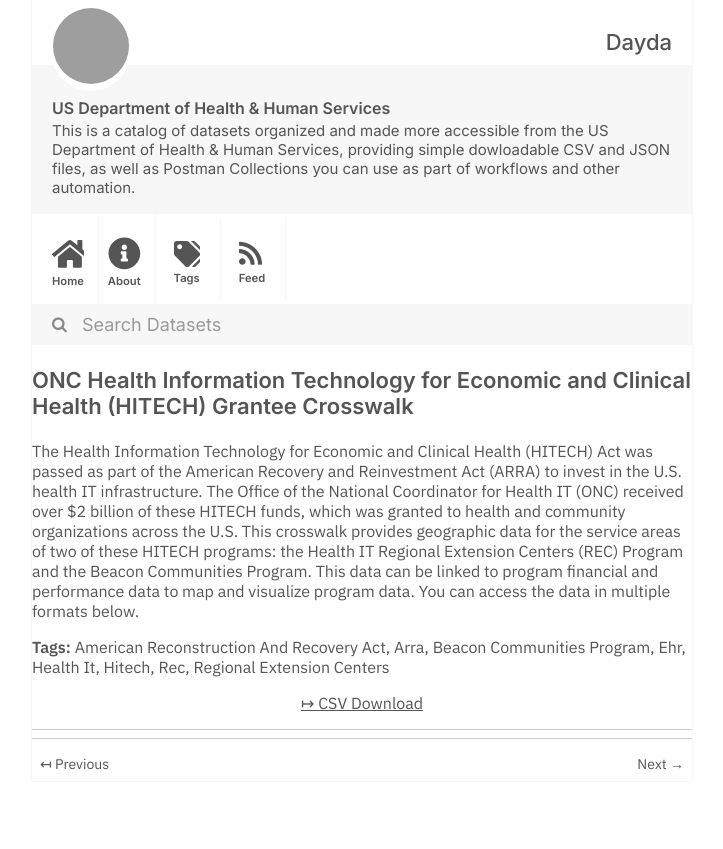
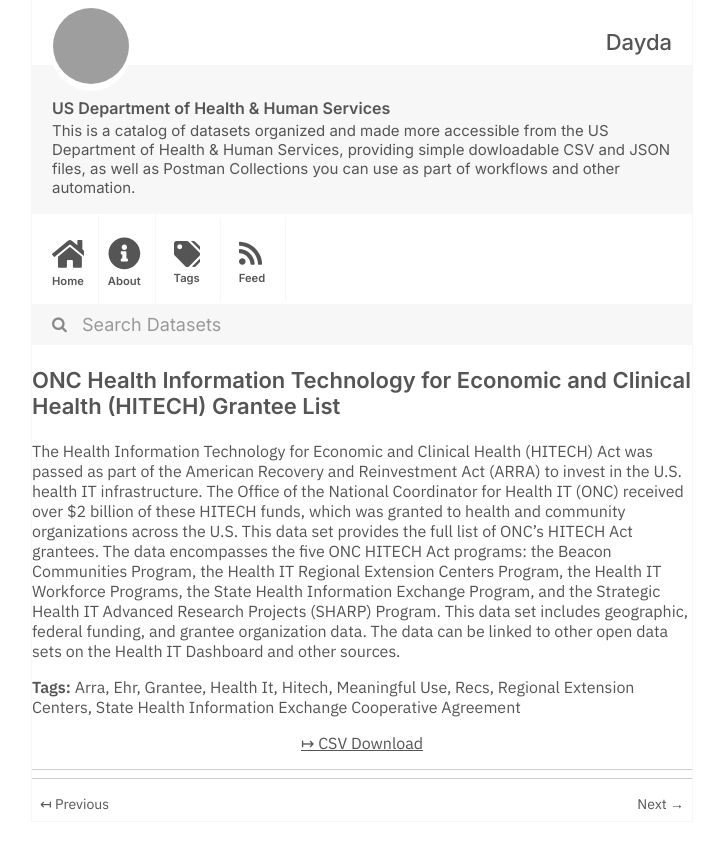
Before and after one commit to dayda-entities/us-department-of-health-and-human-services, a Jekyll site: the page built from _posts/2020-11-10-onc-health-information-technol.md, in a window 1280 px wide, cut to the strip 0-849 px from the top of the page. Shown: the whole strip, without its empty margins (278-1001 px from the left). Built offline with Jekyll 4.4.1, drawn with Linux system fonts in a browser that asks for light colours; grey boxes are pictures that could not be loaded.

Commit message:
Publish Data

```diff
--- a/_posts/2020-11-10-onc-health-information-technol.md
+++ b/_posts/2020-11-10-onc-health-information-technol.md
@@ -1,25 +1,25 @@
 ---
 title: >-
   ONC Health Information Technology for Economic and Clinical Health (HITECH)
-  Grantee Crosswalk
-created: '2020-11-10T16:19:18.933394'
-modified: '2021-04-25T15:02:43.763084'
+  Grantee List
+created: '2020-11-10T16:16:41.194105'
+modified: '2021-04-17T02:22:28.934141'
 state: active
 type: dataset
 tags:
-  - American Reconstruction And Recovery Act
   - Arra
-  - Beacon Communities Program
   - Ehr
+  - Grantee
   - Health It
   - Hitech
-  - Rec
+  - Meaningful Use
+  - Recs
   - Regional Extension Centers
+  - State Health Information Exchange Cooperative Agreement
 groups: []
-csv_url: >-
-  https://dashboard.healthit.gov/datadashboard/data/HealthIT_Dashboard_AreaType_Crosswalk.csv
+csv_url: 'https://dashboard.healthit.gov/datadashboard/data/ONC_HITECH_Grantee_List.csv'
 json_url: ''
 layout: post
 
 ---
-The Health Information Technology for Economic and Clinical Health (HITECH) Act was passed as part of the American Recovery and Reinvestment Act (ARRA) to invest in the U.S. health IT infrastructure. The Office of the National Coordinator for Health IT (ONC) received over $2 billion of these HITECH funds, which was granted to health and community organizations across the U.S. This crosswalk provides geographic data for the service areas of two of these HITECH programs: the Health IT Regional Extension Centers (REC) Program and the Beacon Communities Program. This data can be linked to program financial and performance data to map and visualize program data. You can access the data in multiple formats below.
+The Health Information Technology for Economic and Clinical Health (HITECH) Act was passed as part of the American Recovery and Reinvestment Act (ARRA) to invest in the U.S. health IT infrastructure. The Office of the National Coordinator for Health IT (ONC) received over $2 billion of these HITECH funds, which was granted to health and community organizations across the U.S. This data set provides the full list of ONC's HITECH Act grantees. The data encompasses the five ONC HITECH Act programs: the Beacon Communities Program, the Health IT Regional Extension Centers Program, the Health IT Workforce Programs, the State Health Information Exchange Program, and the Strategic Health IT Advanced Research Projects (SHARP) Program. This data set includes geographic, federal funding, and grantee organization data. The data can be linked to other open data sets on the Health IT Dashboard and other sources.
```
